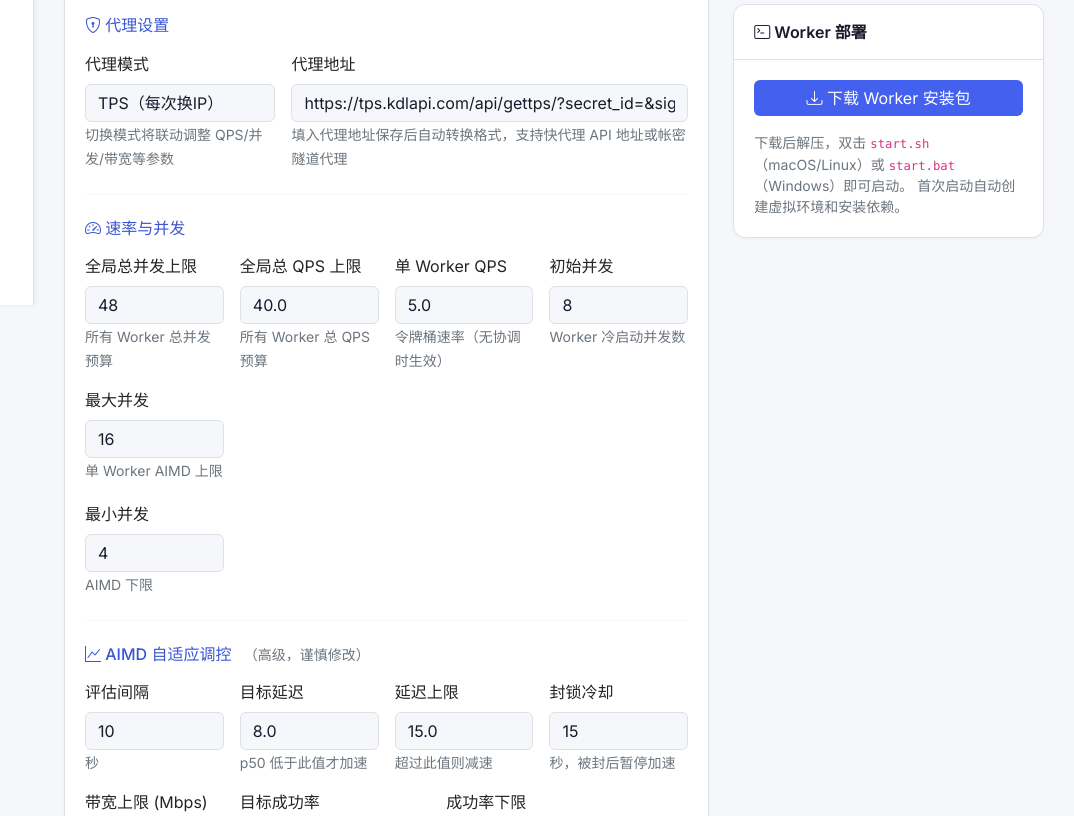
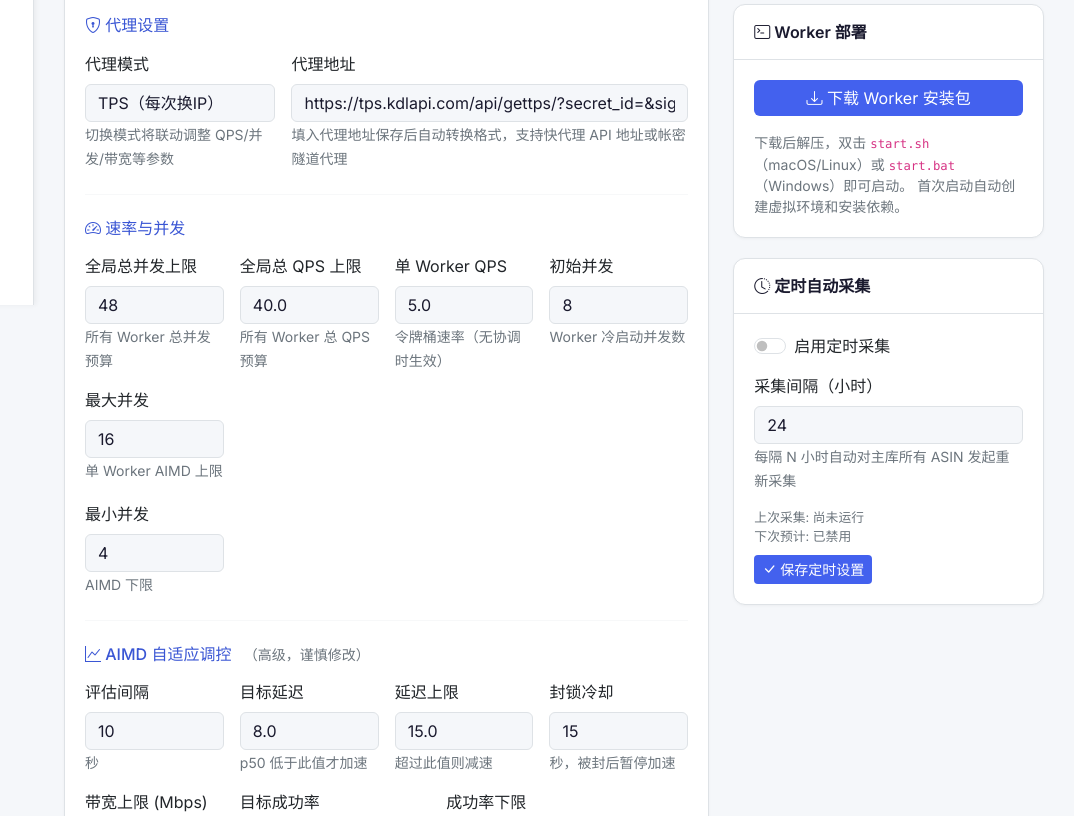
Before and after one commit to ElijahRRR/amazon-scraper-v2, a FastAPI app: page /settings in a window 1280 px wide. Shown: the part 495-1311 px from the top of the page, without its empty margins (206-1280 px from the left). Run offline with FastAPI, Linux system fonts and the light colour scheme.

Commit message:
feat: settings.html 定时采集设置卡片 (开关+间隔+状态显示)

```diff
--- a/feature_list.json
+++ b/feature_list.json
@@ -88,6 +88,6 @@
     "category": "ui",
     "description": "settings.html: 定时采集设置卡片",
     "steps": ["开关 checkbox", "间隔输入框", "状态显示", "JS 提交包含 bool 值"],
-    "passes": false
+    "passes": true
   }
 ]
--- a/templates/settings.html
+++ b/templates/settings.html
@@ -273,6 +273,39 @@
             </div>
         </div>
 
+        <div class="card mt-3">
+            <div class="card-header"><i class="bi bi-clock-history"></i> 定时自动采集</div>
+            <div class="card-body">
+                <div class="form-check form-switch mb-3">
+                    <input class="form-check-input" type="checkbox" id="autoScrapeEnabled"
+                           {{ 'checked' if settings.auto_scrape_enabled }}>
+                    <label class="form-check-label" for="autoScrapeEnabled">启用定时采集</label>
+                </div>
+                <div class="mb-3">
+                    <label class="form-label">采集间隔（小时）</label>
+                    <input type="number" class="form-control" id="autoScrapeInterval"
+                           value="{{ settings.auto_scrape_interval }}" min="1" max="168">
+                    <small class="text-secondary">每隔 N 小时自动对主库所有 ASIN 发起重新采集</small>
+                </div>
+                <div class="text-secondary" style="font-size:0.8rem;">
+                    <div>上次采集:
+                        <span id="lastRunTime">
+                            {% if settings.auto_scrape_last_run %}
+                            --
+                            {% else %}
+                            尚未运行
+                            {% endif %}
+                        </span>
+                    </div>
+                    <div>下次预计: <span id="nextRunTime">--</span></div>
+                </div>
+                <button class="btn btn-sm btn-accent mt-2" onclick="saveAutoScrape()">
+                    <i class="bi bi-check-lg"></i> 保存定时设置
+                </button>
+                <div id="autoScrapeResult" class="mt-2" style="display:none;"></div>
+            </div>
+        </div>
+
     </div>
 </div>
 {% endblock %}
@@ -406,5 +439,66 @@ async function resetDefaults() {
         resultDiv.appendChild(alertDiv);
     }
 }
+
+// 定时采集
+async function saveAutoScrape() {
+    const enabled = document.getElementById('autoScrapeEnabled').checked;
+    const interval = parseInt(document.getElementById('autoScrapeInterval').value) || 24;
+    const resultDiv = document.getElementById('autoScrapeResult');
+
+    try {
+        const resp = await fetch('/api/settings', {
+            method: 'PUT',
+            headers: { 'Content-Type': 'application/json' },
+            body: JSON.stringify({
+                auto_scrape_enabled: enabled,
+                auto_scrape_interval: interval,
+            }),
+        });
+        const result = await resp.json();
+        if (resp.ok) {
+            resultDiv.style.display = 'block';
+            resultDiv.innerHTML = '<div class="alert alert-success py-1">已保存</div>';
+            updateAutoScrapeStatus(result.settings);
+        } else {
+            resultDiv.style.display = 'block';
+            resultDiv.innerHTML = '<div class="alert alert-danger py-1">保存失败</div>';
+        }
+    } catch(err) {
+        resultDiv.style.display = 'block';
+        resultDiv.innerHTML = `<div class="alert alert-danger py-1">网络错误: ${err.message}</div>`;
+    }
+    setTimeout(() => { resultDiv.style.display = 'none'; }, 3000);
+}
+
+function updateAutoScrapeStatus(settings) {
+    const lastRun = settings.auto_scrape_last_run;
+    const interval = (settings.auto_scrape_interval || 24) * 3600;
+    const lastEl = document.getElementById('lastRunTime');
+    const nextEl = document.getElementById('nextRunTime');
+
+    if (lastRun && lastRun > 0) {
+        const d = new Date(lastRun * 1000);
+        lastEl.textContent = d.toLocaleString();
+        if (settings.auto_scrape_enabled) {
+            const nextTime = new Date((lastRun + interval) * 1000);
+            nextEl.textContent = nextTime.toLocaleString();
+        } else {
+            nextEl.textContent = '已禁用';
+        }
+    } else {
+        lastEl.textContent = '尚未运行';
+        nextEl.textContent = settings.auto_scrape_enabled ? '等待首次运行...' : '已禁用';
+    }
+}
+
+// 页面加载时更新状态
+document.addEventListener('DOMContentLoaded', () => {
+    updateAutoScrapeStatus({
+        auto_scrape_last_run: {{ settings.auto_scrape_last_run or 0 }},
+        auto_scrape_interval: {{ settings.auto_scrape_interval or 24 }},
+        auto_scrape_enabled: {{ 'true' if settings.auto_scrape_enabled else 'false' }},
+    });
+});
 </script>
 {% endblock %}
```
